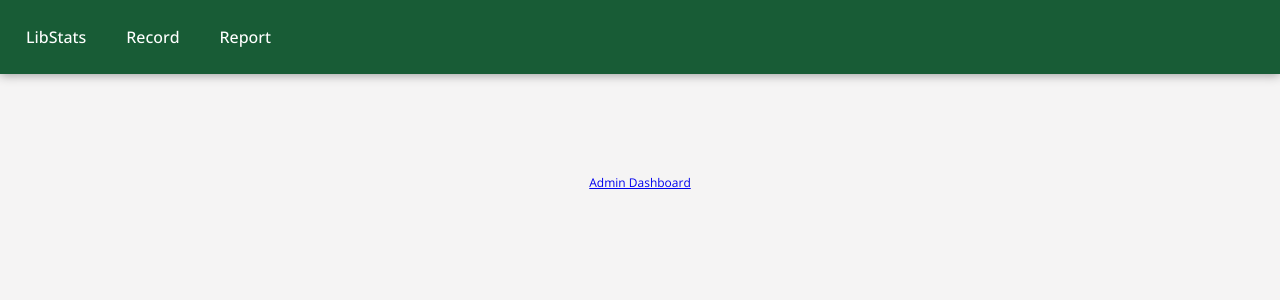
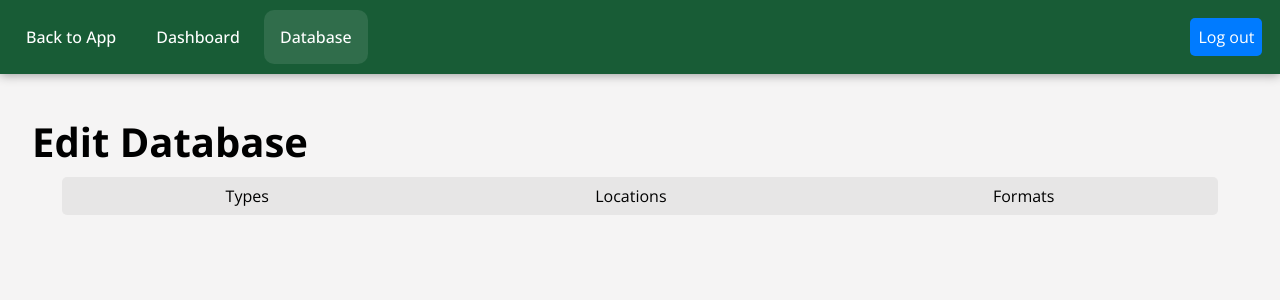
Before and after one commit to jamesspearsv/libstats-node, a React (Vite) app in the folder client/: page /admin/database in a window 1280 px wide. Shown: the top 300 px of the page. Built offline with nearby package versions, Linux system fonts and the light colour scheme; no server answers; sample sign-in values are in the browser's storage.

Commit message:
Add Database.jsx and basic database editing UI
Signed-off-by: James Spears <jamesspearsv@gmail.com>

```diff
--- a/client/src/Admin.jsx
+++ b/client/src/Admin.jsx
@@ -56,7 +56,8 @@ function Admin() {
       <Nav
         navItems={[
           { label: "Back to App", route: "/" },
-          { label: "Admin Dashboard", route: "/admin" },
+          { label: "Dashboard", route: "/admin" },
+          { label: "Database", route: "/admin/database" },
         ]}
       />
       {auth && (
--- a/client/src/components/Button.jsx
+++ b/client/src/components/Button.jsx
@@ -6,9 +6,10 @@ import styles from "./Button.module.css";
  * Variant corresponds to styles in Button.module.css
  */
 
-function Button({ text, action, variant, type, style }) {
+function Button({ id, text, action, variant, type, style }) {
   return (
     <button
+      data-id={id}
       onClick={action}
       className={`${styles.button} ${styles[variant]}`}
       type={type}
@@ -20,6 +21,7 @@ function Button({ text, action, variant, type, style }) {
 }
 
 Button.propTypes = {
+  id: PropTypes.string,
   text: PropTypes.string.isRequired,
   type: PropTypes.string.isRequired,
   variant: PropTypes.string.isRequired,
--- a/client/src/components/Table.jsx
+++ b/client/src/components/Table.jsx
@@ -1,11 +1,12 @@
 import PropTypes from "prop-types";
 import styles from "./Table.module.css";
+import Button from "../components/Button.jsx";
 
 /*
  * Component to parse and render a given dataset in a table format
  */
 
-function Table({ rows, columns, style }) {
+function Table({ rows, columns, style, readonly, button }) {
   return (
     <div className={styles.table} style={style}>
       <div className={styles.row}>
@@ -15,6 +16,11 @@ function Table({ rows, columns, style }) {
             {column.label}
           </div>
         ))}
+        {!readonly && (
+          <div className={styles.cell}>
+            <div>Action</div>
+          </div>
+        )}
       </div>
       {/*  Map through columns rows and column arrays to parse and render dataset */}
       {rows.map((row, index) => (
@@ -24,6 +30,17 @@ function Table({ rows, columns, style }) {
               {row[column.key]}
             </div>
           ))}
+          {!readonly && (
+            <div className={styles.cell}>
+              <Button
+                id={row.id}
+                text={button.text}
+                type={"button"}
+                variant={"primary"}
+                action={button.action}
+              />
+            </div>
+          )}
         </div>
       ))}
     </div>
@@ -41,4 +58,9 @@ Table.propTypes = {
     }).isRequired,
   ),
   style: PropTypes.object,
+  readonly: PropTypes.bool,
+  button: PropTypes.shape({
+    text: PropTypes.string.isRequired,
+    action: PropTypes.func.isRequired,
+  }),
 };
--- a/client/src/components/Table.module.css
+++ b/client/src/components/Table.module.css
@@ -1,4 +1,4 @@
-@import '../index.css';
+@import "../index.css";
 
 .table {
   margin: auto;
@@ -28,8 +28,11 @@
   color: white;
 }
 
-.cell  {
+.cell {
   text-align: center;
   padding: 1rem 0;
   flex: 1;
+  display: flex;
+  justify-content: center;
+  align-items: center;
 }
--- /dev/null
+++ b/client/src/pages-admin/Database.jsx
@@ -0,0 +1,91 @@
+import { Navigate, useOutletContext } from "react-router-dom";
+import TabSelector from "../components/TabSelector.jsx";
+import { useState, useEffect } from "react";
+import Table from "../components/Table.jsx";
+import CardWrapper from "../components/CardWrapper.jsx";
+import { toast } from "react-hot-toast";
+
+/*
+TODO: Extend edit database page in admin area
+- [x] Add useEffect to fetch and parse table rows
+- [x] Render table rows according to app state
+- [ ] Add functionality to view a single row
+- [ ] Add ability to update a single row
+- [ ] Add loading and error state
+ */
+
+function Database() {
+  const { apihost, auth } = useOutletContext();
+  const [activeTab, setActiveTab] = useState("");
+  const [tableRows, setTableRows] = useState([]);
+  const [tableColumns, setTableColumns] = useState([]);
+
+  // fetch table rows when activeTab changes
+  useEffect(() => {
+    (async () => {
+      // return if active tab is empty
+      if (!activeTab) return;
+      try {
+        const url = `${apihost}/admin/${activeTab}`;
+        const options = {
+          method: "GET",
+          headers: {
+            Authorization: `${auth.token_type} ${auth.token}`,
+          },
+        };
+
+        const res = await fetch(url, options);
+        const json = await res.json();
+
+        if (!res.ok) throw new Error(json.message);
+
+        const arr = Object.keys(json.rows[0]);
+        const columns = arr.map((column) => ({ key: column, label: column }));
+        setTableColumns(columns);
+        setTableRows(json.rows);
+      } catch (error) {
+        console.error(error);
+        toast.error(error.message);
+      }
+    })();
+  }, [activeTab]);
+
+  function handleTabClick(e) {
+    setActiveTab(e.target.id);
+  }
+
+  if (!auth) return <Navigate to={"/admin/login"} />;
+
+  return (
+    <>
+      <h1>Edit Database</h1>
+      <div>
+        <TabSelector
+          handleClick={handleTabClick}
+          activeTab={activeTab}
+          tabs={[
+            { id: "types", label: "Types" },
+            { id: "locations", label: "Locations" },
+            { id: "formats", label: "Formats" },
+          ]}
+        />
+        {activeTab && (
+          <CardWrapper style={{ width: "95%", margin: "auto" }}>
+            <Table
+              rows={tableRows}
+              columns={tableColumns}
+              button={{
+                text: "View",
+                action: () => {
+                  console.log("clicked button");
+                },
+              }}
+            />
+          </CardWrapper>
+        )}
+      </div>
+    </>
+  );
+}
+
+export default Database;
--- a/client/src/pages/Report.jsx
+++ b/client/src/pages/Report.jsx
@@ -225,6 +225,7 @@ function Report() {
                     { key: "location", label: "Location" },
                     { key: "date", label: "Date" },
                   ]}
+                  readonly
                 />
               )}
             </CardWrapper>
--- a/client/src/routes.jsx
+++ b/client/src/routes.jsx
@@ -6,6 +6,7 @@ import Report from "./pages/Report.jsx";
 import Admin from "./Admin.jsx";
 import Login from "./pages-admin/Login.jsx";
 import Dashboard from "./pages-admin/Dashboard.jsx";
+import Database from "./pages-admin/Database.jsx";
 
 const routes = [
   {
@@ -24,6 +25,7 @@ const routes = [
     children: [
       { index: true, element: <Dashboard /> },
       { path: "login", element: <Login /> },
+      { path: "database", element: <Database /> },
     ],
   },
 ];
```
